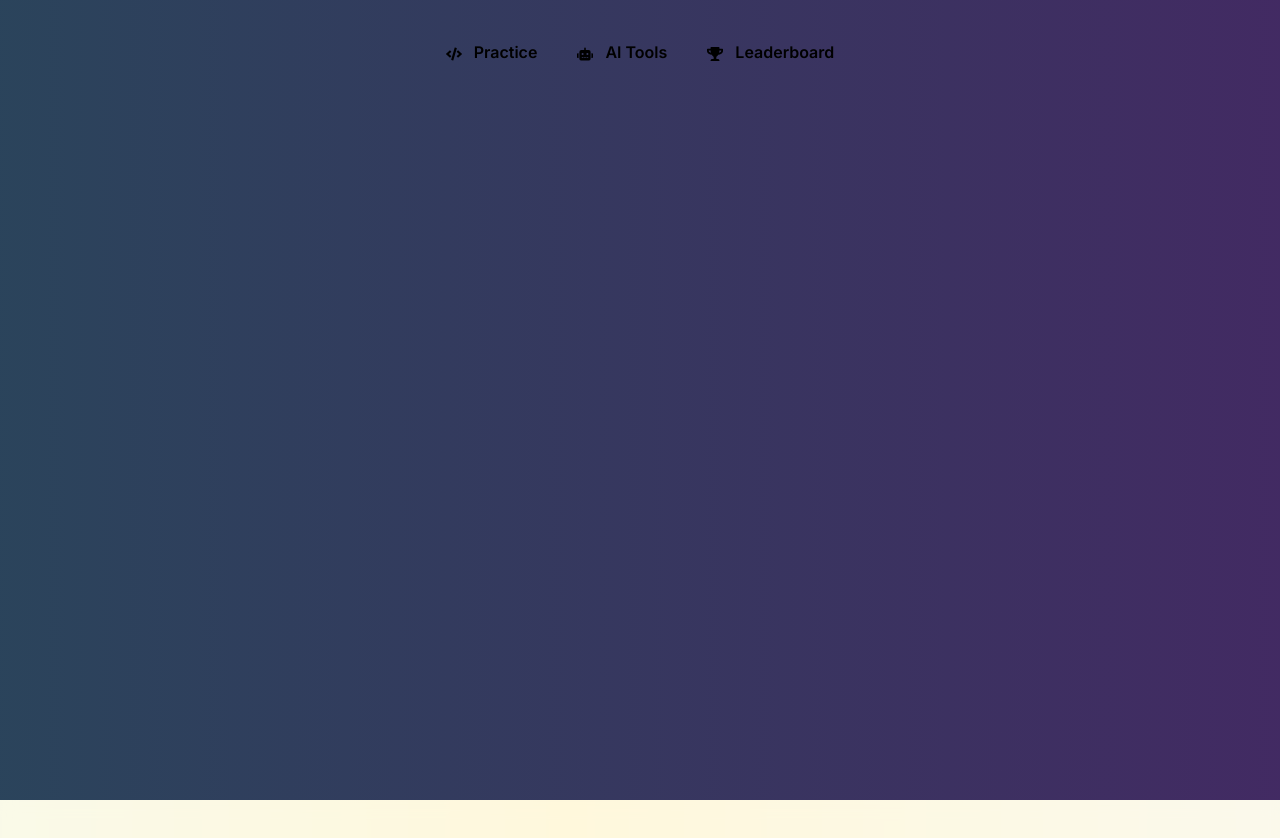
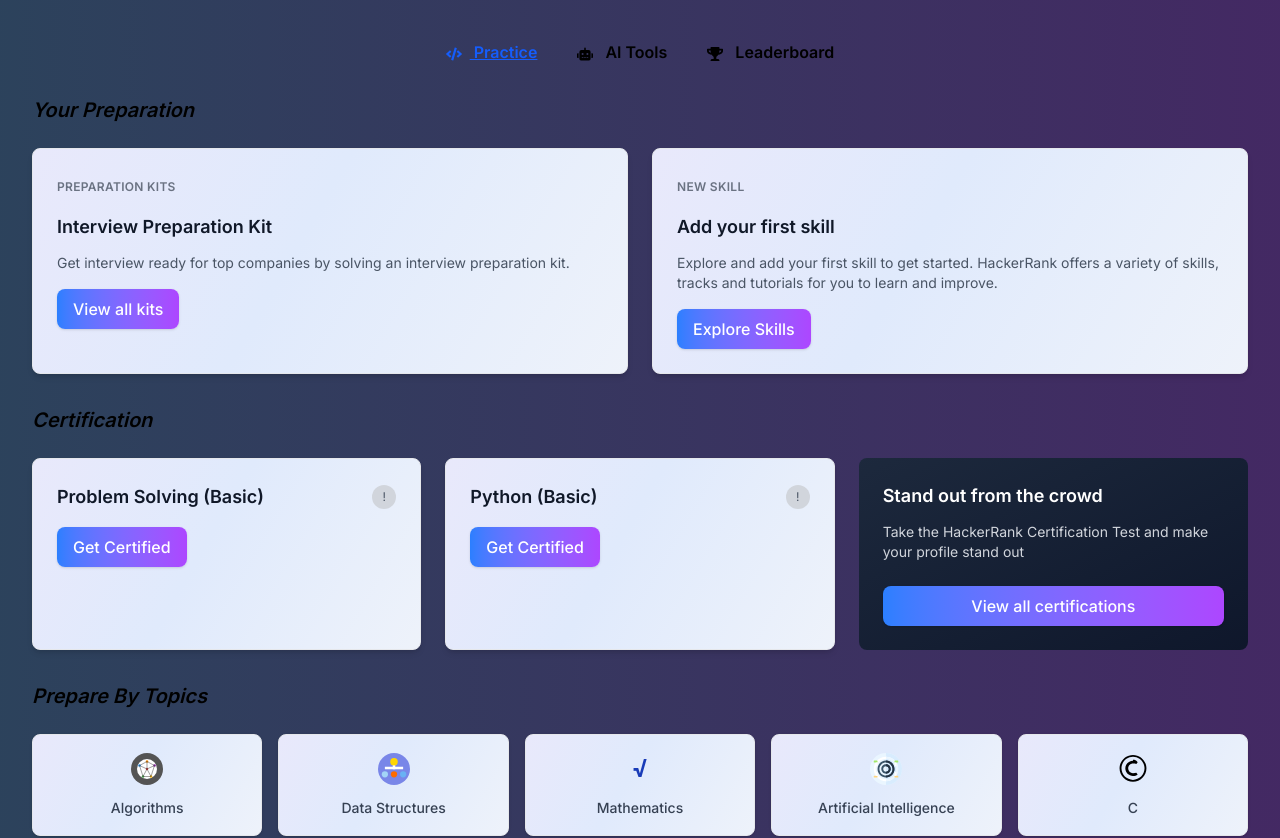
Before and after one commit to Lovely1310/Tech-Competition-Engine, a React (Vite) app in the folder frontend/: page /DeveloperDashboard in a window 1280 px wide. Shown: the top 838 px of the page. Built offline with nearby package versions, Linux system fonts and the light colour scheme.

Commit message:
Update MainContent.jsx

```diff
--- a/frontend/src/components/Dashboard/MainContent.jsx
+++ b/frontend/src/components/Dashboard/MainContent.jsx
@@ -1,3 +1,4 @@
+import React, { useState } from 'react';
 import { FaRobot, FaCode, FaBrain, FaTrophy } from 'react-icons/fa';
 import PreparationSection from './PreparationSection';
 import CertificationSection from './CertificationSection';
@@ -5,7 +6,7 @@
 import PreparationKits from './PreparationKits';
 
 const MainContent = () => {
-  const [activeTab, setActiveTab] =('practice');
+  const [activeTab, setActiveTab] = useState('practice');
 
   const tabClass = (tab) =>
     `px-4 py-2 font-semibold transition-colors duration-200 focus:outline-none ${
```
